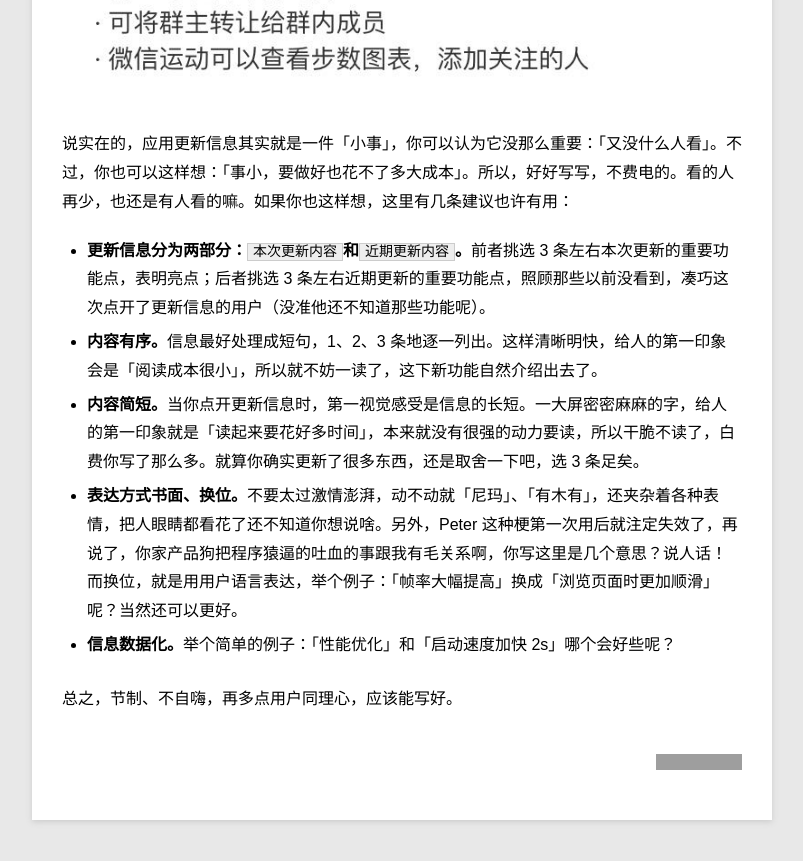
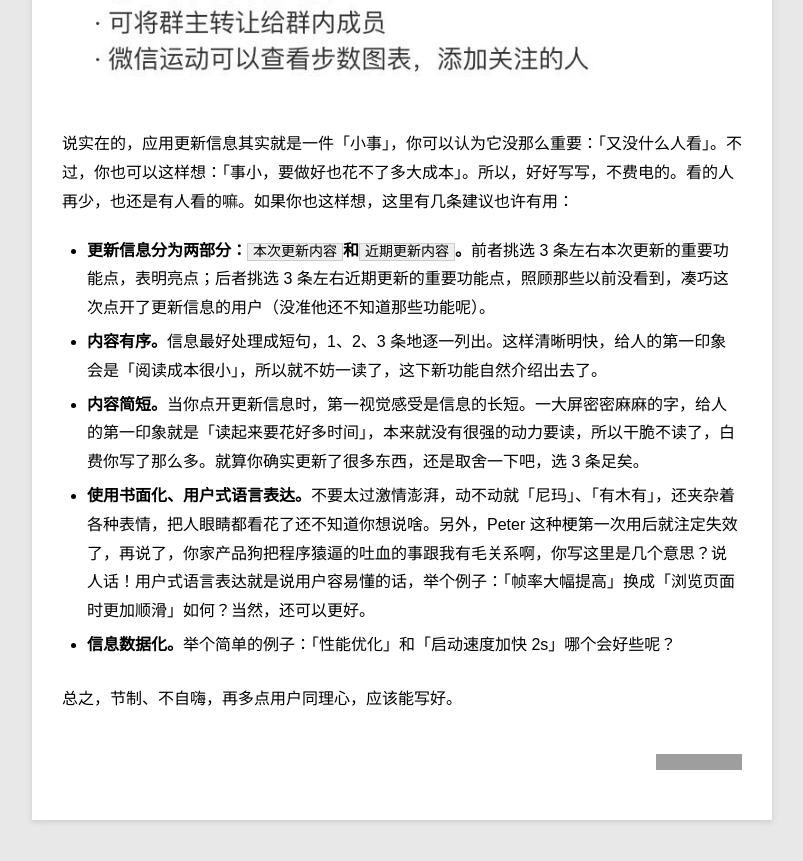
Before and after one commit to samirchen/samirchen.github.io, a Jekyll site: the page built from _posts/opinion/2015-12-03-app-update-info.md, in a window 1280 px wide and 900 px high, scrolled down 3922 px. Shown: the top 861 px of the window, without its empty margins (78-881 px from the left). Built offline with Jekyll 4.4.1, drawn with Linux system fonts in a browser that asks for light colours; Markdown is read by kramdown in place of the engine named in the settings; comment, search, counter and statistics services are not loaded; grey boxes are pictures that could not be loaded.

Commit message:
Update blog.

```diff
--- a/_posts/opinion/2015-12-03-app-update-info.md
+++ b/_posts/opinion/2015-12-03-app-update-info.md
@@ -50,7 +50,7 @@ tag: App Store, App Update
 - **更新信息分为两部分：`本次更新内容`和`近期更新内容`。**前者挑选 3 条左右本次更新的重要功能点，表明亮点；后者挑选 3 条左右近期更新的重要功能点，照顾那些以前没看到，凑巧这次点开了更新信息的用户（没准他还不知道那些功能呢）。
 - **内容有序。**信息最好处理成短句，1、2、3 条地逐一列出。这样清晰明快，给人的第一印象会是「阅读成本很小」，所以就不妨一读了，这下新功能自然介绍出去了。
 - **内容简短。**当你点开更新信息时，第一视觉感受是信息的长短。一大屏密密麻麻的字，给人的第一印象就是「读起来要花好多时间」，本来就没有很强的动力要读，所以干脆不读了，白费你写了那么多。就算你确实更新了很多东西，还是取舍一下吧，选 3 条足矣。
-- **表达方式书面、换位。**不要太过激情澎湃，动不动就「尼玛」、「有木有」，还夹杂着各种表情，把人眼睛都看花了还不知道你想说啥。另外，Peter 这种梗第一次用后就注定失效了，再说了，你家产品狗把程序猿逼的吐血的事跟我有毛关系啊，你写这里是几个意思？说人话！而换位，就是用用户语言表达，举个例子：「帧率大幅提高」换成「浏览页面时更加顺滑」呢？当然还可以更好。
+- **使用书面化、用户式语言表达。**不要太过激情澎湃，动不动就「尼玛」、「有木有」，还夹杂着各种表情，把人眼睛都看花了还不知道你想说啥。另外，Peter 这种梗第一次用后就注定失效了，再说了，你家产品狗把程序猿逼的吐血的事跟我有毛关系啊，你写这里是几个意思？说人话！用户式语言表达就是说用户容易懂的话，举个例子：「帧率大幅提高」换成「浏览页面时更加顺滑」如何？当然，还可以更好。
 - **信息数据化。**举个简单的例子：「性能优化」和「启动速度加快 2s」哪个会好些呢？
 
 总之，节制、不自嗨，再多点用户同理心，应该能写好。
```
